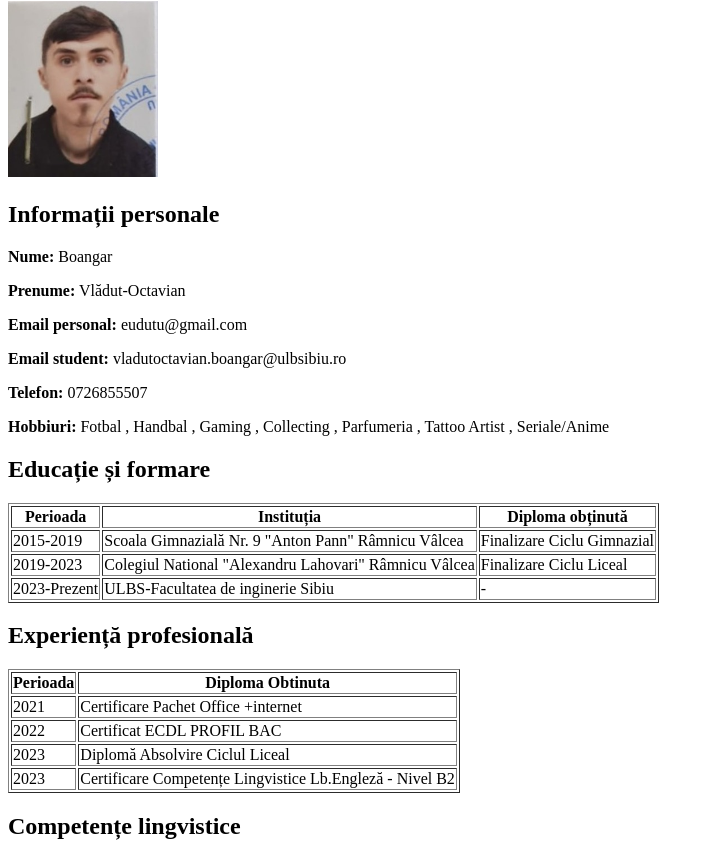
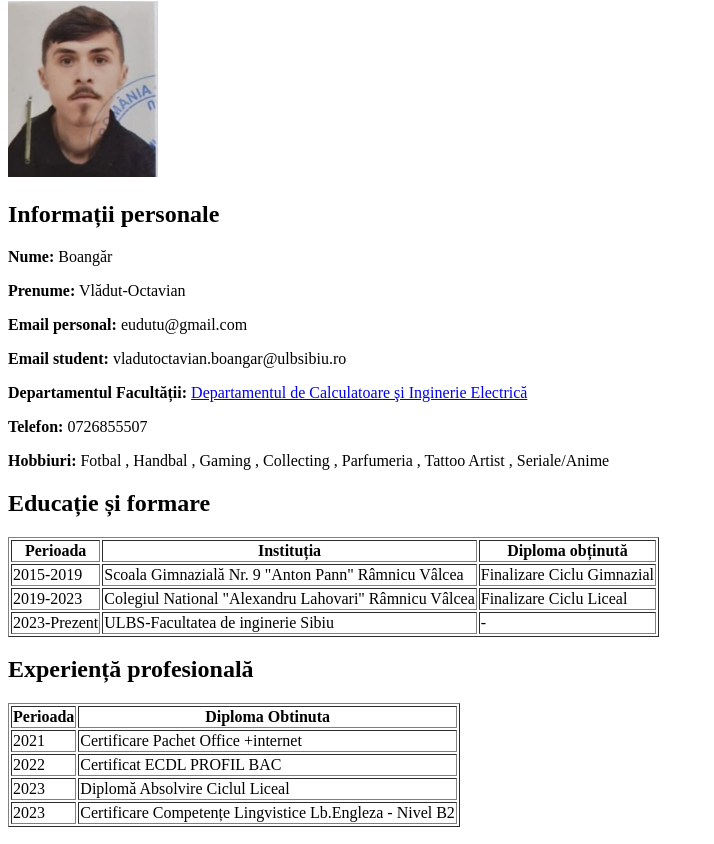
Before and after one commit to VladutBoangar/web, a plain HTML site: page Lab 1 Tema 1 CV.html in a window 1280 px wide. Shown: the part 79-923 px from the top of the page, without its empty margins (0-714 px from the left). Drawn offline with Linux system fonts and the light colour scheme.

Commit message:
Lab 1 Tema 1 CV.html

```diff
--- a/Lab 1 Tema 1 CV.html
+++ b/Lab 1 Tema 1 CV.html
@@ -10,10 +10,11 @@
     <img src="poza_mea.JPG" alt="Poza mea" width="150">
 
     <h2>Informații personale</h2>
-    <p><strong>Nume:</strong> Boangar</p>
+    <p><strong>Nume:</strong> Boangăr</p>
     <p><strong>Prenume:</strong> Vlădut-Octavian</p>
     <p><strong>Email personal:</strong> eudutu@gmail.com</p>
     <p><strong>Email student:</strong> vladutoctavian.boangar@ulbsibiu.ro</p>
+    <p><strong>Departamentul Facultății:</strong> <a href="http://csac.ulbsibiu.ro/">Departamentul de Calculatoare şi Inginerie Electrică</a></p>
     <p><strong>Telefon:</strong> 0726855507</p>
     <p><strong>Hobbiuri:</strong> Fotbal , Handbal , Gaming , Collecting , Parfumeria , Tattoo Artist , Seriale/Anime</p>
 
@@ -65,7 +66,7 @@
 
         <tr>
             <td>2023</td>
-            <td>Certificare Competențe Lingvistice Lb.Engleză - Nivel B2</td>
+            <td>Certificare Competențe Lingvistice Lb.Engleza - Nivel B2</td>
         </tr>
     </table>
 
```
